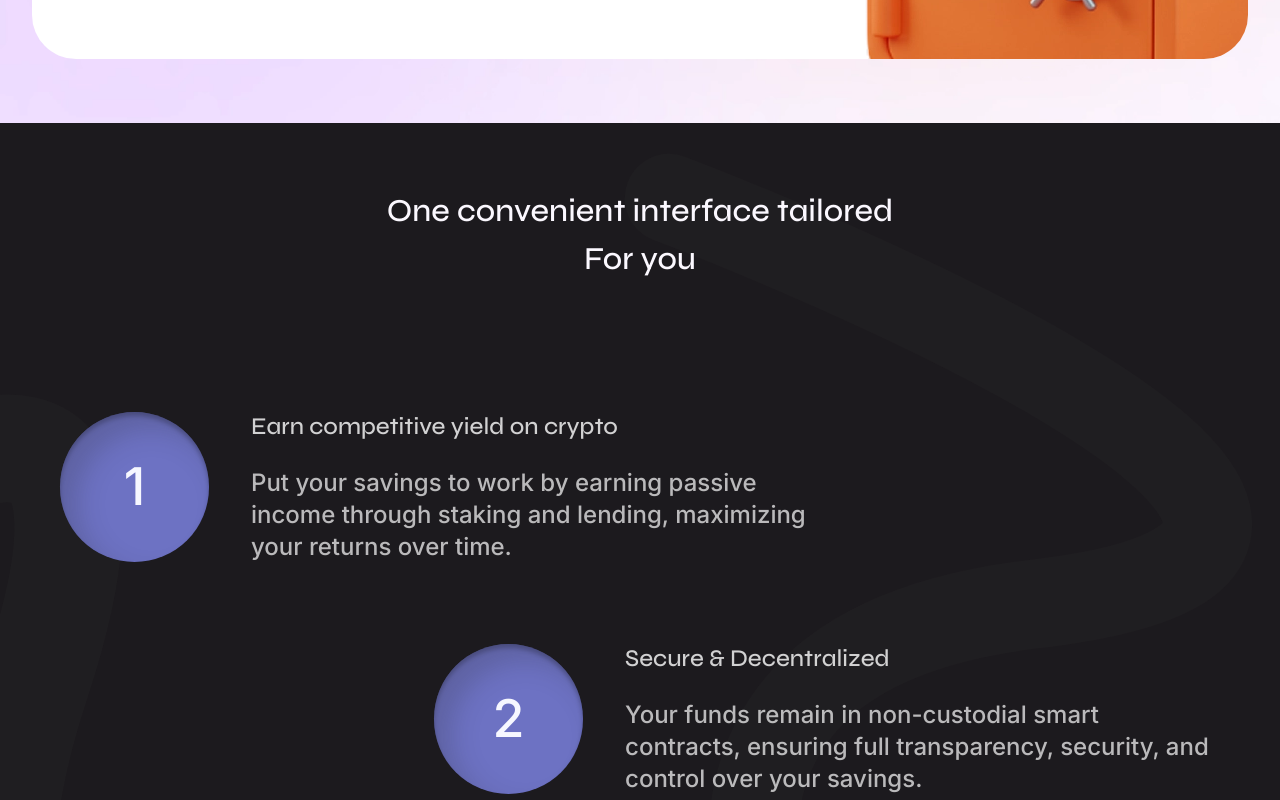
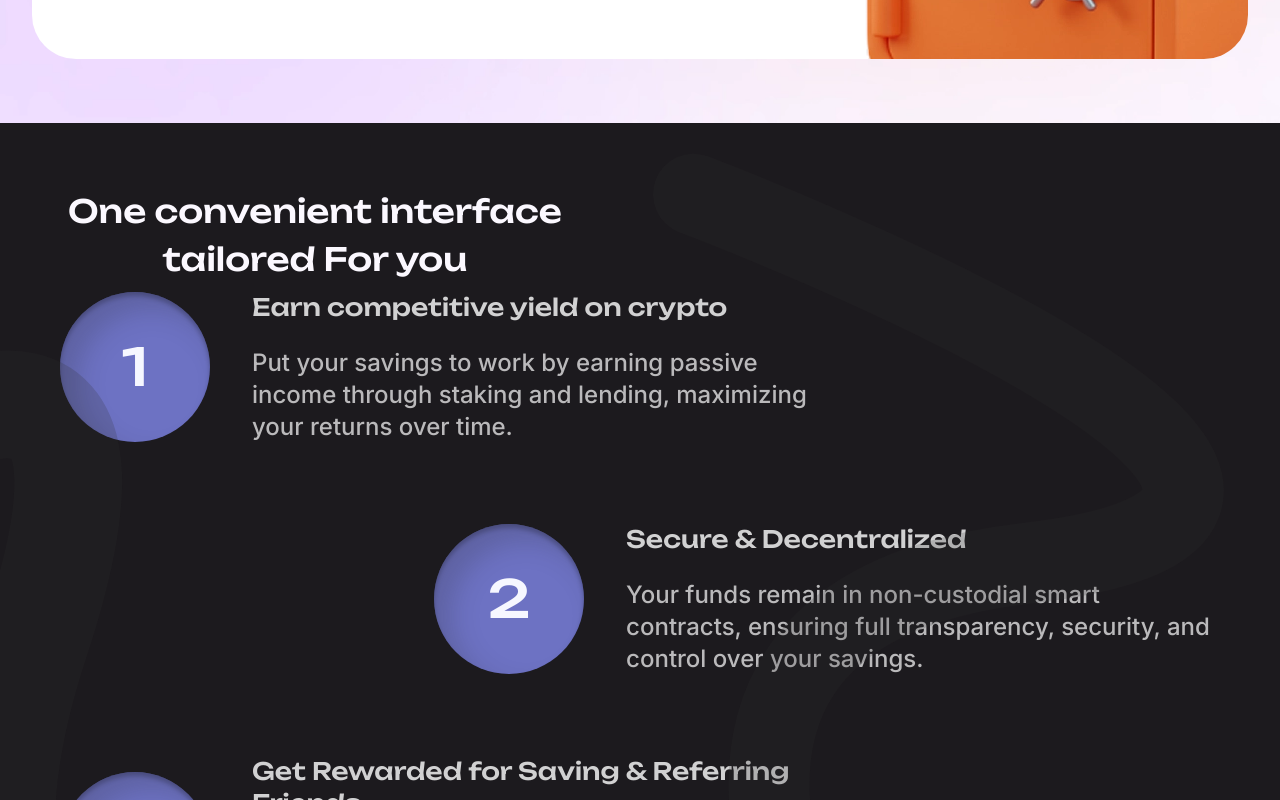
Before and after one commit to PiggyStark/Piggystark-Frontend, a Next.js app: page / in a window 1280 px wide. Shown: the part 2000-2800 px from the top of the page. Built offline with nearby package versions, Linux system fonts and the light colour scheme; a web font is replaced by a local one.

Commit message:
Implemented requested changes

```diff
--- a/app/components/convenient.tsx
+++ b/app/components/convenient.tsx
@@ -32,10 +32,13 @@ export default function Convenient() {
 
 
     return (
-        <section className=" w-full bg-[#1C1A1E] px-5 md:px-10 py-16 flex flex-col items-center justify-center gap-14 md:gap-30 relative overflow-hidden " >
 
 
-            <h1 className="text-[#FBF8FF] font-medium md:text-[32px] text-center max-w-[550px] text-[25px] z-10  " >One convenient interface tailored
+        <section className=" w-full bg-[#1C1A1E] px-5 md:px-10 py-16 flex flex-col items-center justify-center gap-14 md:gap-30 relative overflow-hidden " >
+            <div className="max-w-screen-2xl w-full" >
+
+
+                <h1 className="text-[#FBF8FF] font-medium md:text-[32px] text-center max-w-[550px] text-[25px] z-10 font-display " >One convenient interface tailored
                     For you</h1>
 
 
@@ -48,13 +51,13 @@ export default function Convenient() {
                         convenientCards.map((convenientCard, index) => (
                             <div key={index} className={`flex items-center justify-center gap-5  md:gap-[42px] max-w-[825.91px] py-2 px-5   ${index + 1 === 2 ? "ml-auto" : "null"} `}   >
 
-                            <span className=" flex items-center justify-center bg-[#6D72C3] min-w-[70px] min-h-[70px] lg:w-[150px] lg:h-[150px] rounded-full text-[#F6F7FF] font-medium text-4xl lg:text-[52px] shadow-[inset_17px_17px_25.8px_0px_#33344340,inset_0px_4px_4px_0px_#00000040] " >
+                                <span className=" font-display flex items-center justify-center bg-[#6D72C3] min-w-[70px] min-h-[70px] lg:min-w-[150px] lg:min-h-[150px] rounded-full text-[#F6F7FF] font-medium text-4xl lg:text-[52px] shadow-[inset_17px_17px_25.8px_0px_#33344340,inset_0px_4px_4px_0px_#00000040] " >
                                     {index + 1}
                                 </span>
 
                                 <div className=" flex flex-col items-start justify-between gap-6 " >
-                                <h2 className="text-[#FFFFFFCC] font-medium text-xl md:text-2xl "  > {convenientCard.heading} </h2>
-                                <p className=" text-[#FFFFFFB2] font-medium text-lg md:text-2xl max-w-[599px] "  > {convenientCard.content} </p>
+                                    <h2 className="text-[#FFFFFFCC] font-medium text-xl md:text-2xl font-display "  > {convenientCard.heading} </h2>
+                                    <p className=" text-[#FFFFFFB2] font-medium text-lg md:text-2xl max-w-[599px] font-heading "  > {convenientCard.content} </p>
                                 </div>
                             </div>
                         ))
@@ -79,6 +82,8 @@ export default function Convenient() {
 
                 </div>
 
+            </div>
         </section>
+
     )
 }
```
Lines whose indentation alone changed are shown as unchanged.
